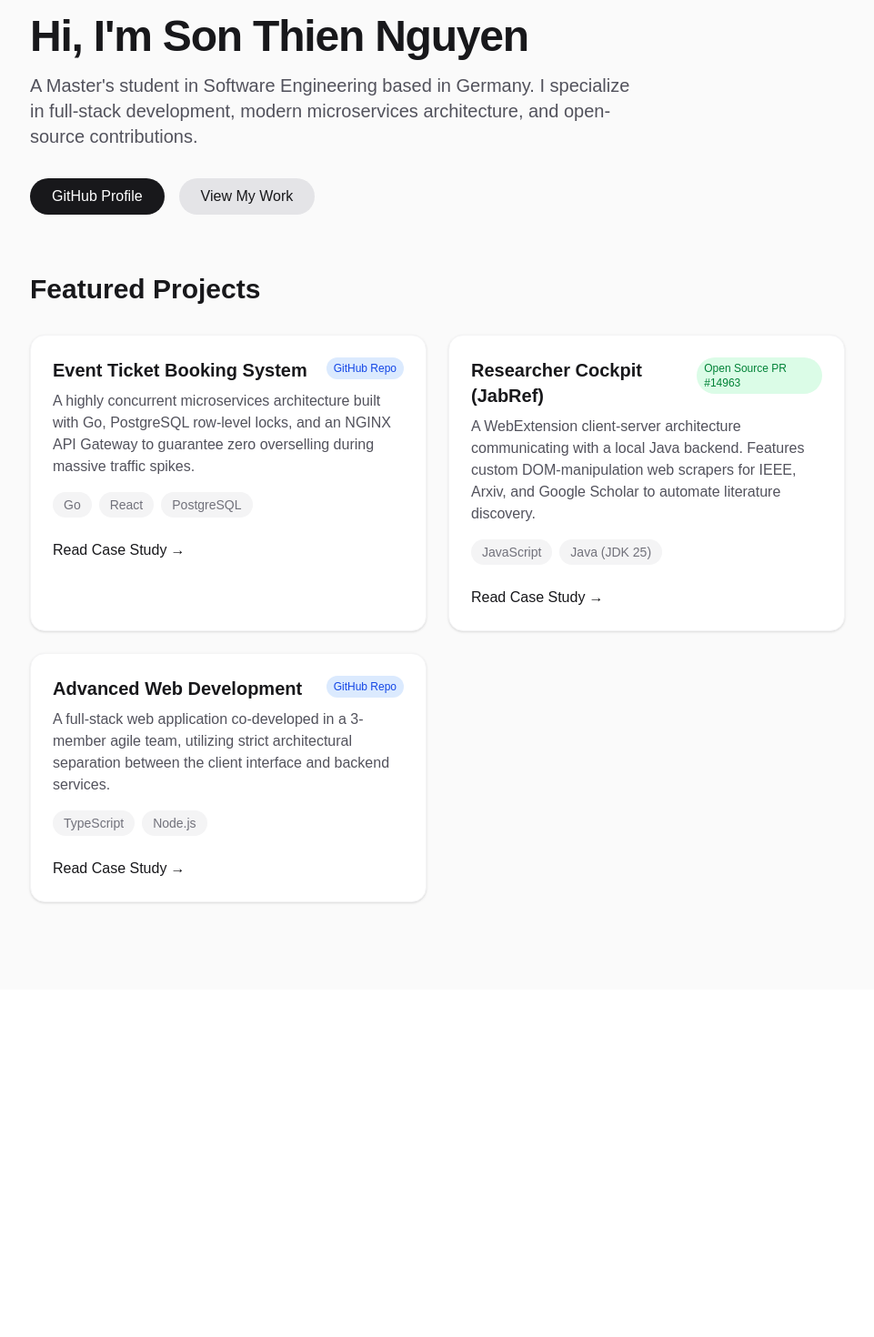
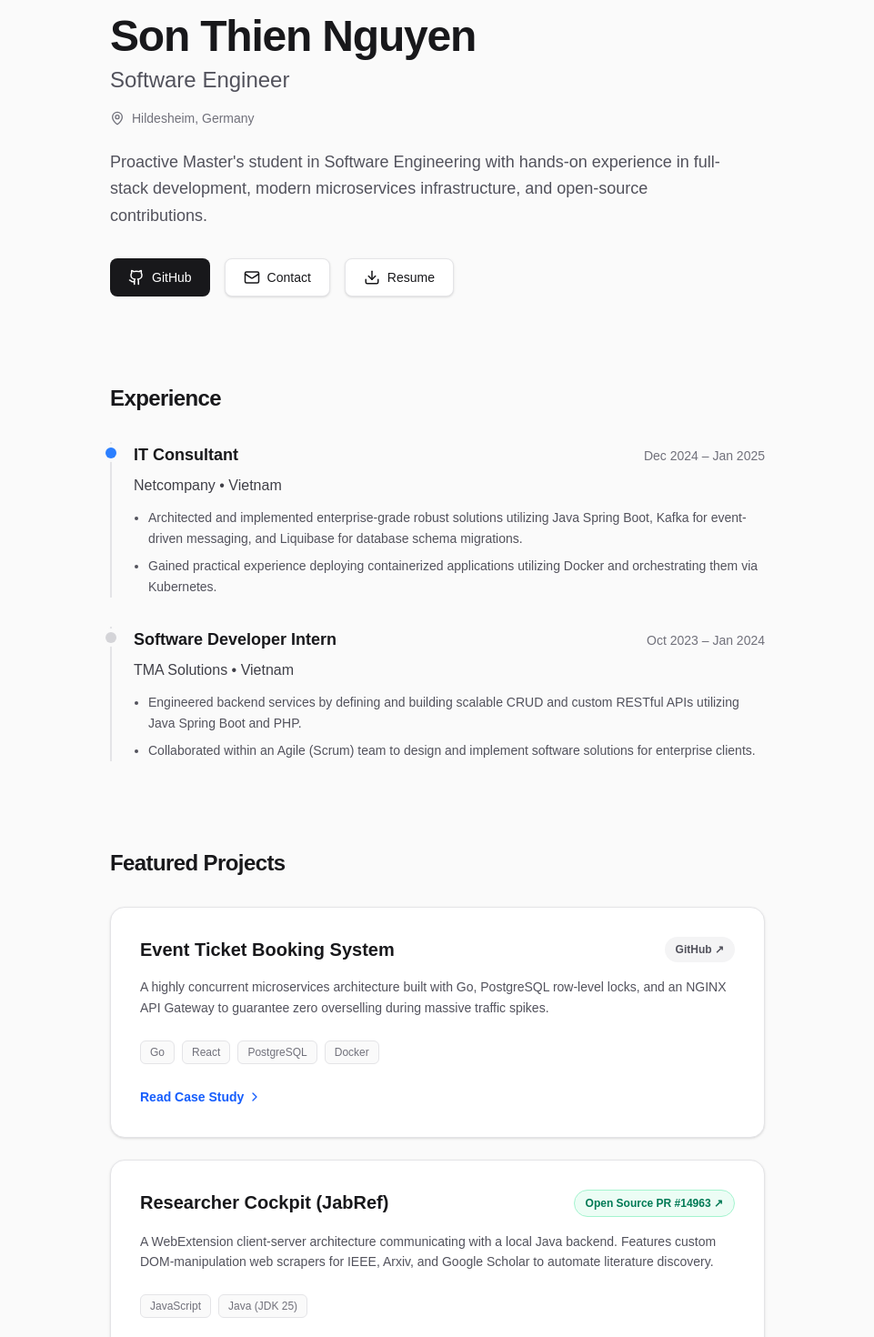
Before and after one commit to sonthien22501/portfolio, a Next.js app: page / in a window 1280 px wide. Shown: the part 80-1550 px from the top of the page at 91% size, without its empty margins (159-1120 px from the left). Before the commit the page ends 1168 px from the top, so only its background shows below. Built offline with nearby package versions, Linux system fonts and the light colour scheme.

Commit message:
style: professional redesign with lucide icons and experience timeline

```diff
--- a/package.json
+++ b/package.json
@@ -9,6 +9,7 @@
     "lint": "eslint"
   },
   "dependencies": {
+    "lucide-react": "^1.55.0",
     "next": "16.4.0",
     "react": "19.3.0",
     "react-dom": "19.3.0"
--- a/src/app/page.tsx
+++ b/src/app/page.tsx
@@ -1,87 +1,160 @@
 import React from 'react';
 import Link from 'next/link';
+import { Github, Linkedin, Mail, MapPin, Download, ChevronRight } from 'lucide-react';
 
 export default function Home() {
   return (
-    <main className="min-h-screen bg-zinc-50 p-8 md:p-24">
-      <div className="max-w-4xl mx-auto space-y-16">
+    <main className="min-h-screen bg-[#fafafa] text-zinc-900 selection:bg-blue-100">
+      <div className="max-w-3xl mx-auto px-6 py-16 md:py-24 space-y-24">
 
-        {/* Header Section */}
-        <header className="space-y-4">
-          <h1 className="text-5xl font-bold tracking-tight text-zinc-900">
-            Hi, I'm Son Thien Nguyen
-          </h1>
-          <p className="text-xl text-zinc-600 max-w-2xl">
-            A Master's student in Software Engineering based in Germany.
-            I specialize in full-stack development, modern microservices architecture, and open-source contributions.
+        {/* Header / Hero Section */}
+        <header className="space-y-6">
+          <div className="space-y-2">
+            <h1 className="text-4xl md:text-5xl font-extrabold tracking-tight text-zinc-900">
+              Son Thien Nguyen
+            </h1>
+            <p className="text-xl md:text-2xl text-zinc-600 font-medium">
+              Software Engineer
+            </p>
+            <div className="flex items-center gap-2 text-zinc-500 pt-2 text-sm font-medium">
+              <MapPin size={16} />
+              <span>Hildesheim, Germany</span>
+            </div>
+          </div>
+
+          <p className="text-lg text-zinc-600 leading-relaxed max-w-2xl">
+            Proactive Master's student in Software Engineering with hands-on experience in full-stack development, modern microservices infrastructure, and open-source contributions.
           </p>
-          <div className="flex gap-4 pt-4">
-            <a href="https://github.com/sonthien22501" target="_blank" rel="noreferrer" className="bg-zinc-900 text-white px-6 py-2 rounded-full hover:bg-zinc-800 transition-colors">
-              GitHub Profile
+
+          <div className="flex flex-wrap gap-4 pt-2">
+            <a href="https://github.com/sonthien22501" target="_blank" rel="noreferrer" className="flex items-center gap-2 bg-zinc-900 text-white px-5 py-2.5 rounded-lg hover:bg-zinc-800 transition-colors text-sm font-medium">
+              <Github size={18} />
+              GitHub
             </a>
-            <a href="#projects" className="bg-zinc-200 text-zinc-900 px-6 py-2 rounded-full hover:bg-zinc-300 transition-colors">
-              View My Work
+            <a href="mailto:sonthien225@gmail.com" className="flex items-center gap-2 bg-white border border-zinc-200 text-zinc-900 px-5 py-2.5 rounded-lg hover:bg-zinc-50 transition-colors text-sm font-medium shadow-sm">
+              <Mail size={18} />
+              Contact
+            </a>
+            {/* You can upload your PDF to the public folder to enable this download link */}
+            <a href="#" className="flex items-center gap-2 bg-white border border-zinc-200 text-zinc-900 px-5 py-2.5 rounded-lg hover:bg-zinc-50 transition-colors text-sm font-medium shadow-sm">
+              <Download size={18} />
+              Resume
             </a>
           </div>
         </header>
 
-        {/* Projects Section */}
-        <section id="projects" className="space-y-8">
-          <h2 className="text-3xl font-semibold text-zinc-900">Featured Projects</h2>
+        {/* Experience Section */}
+        <section className="space-y-8">
+          <h2 className="text-2xl font-bold tracking-tight text-zinc-900 flex items-center gap-2">
+            Experience
+          </h2>
 
-          <div className="grid grid-cols-1 md:grid-cols-2 gap-6">
+          <div className="space-y-8">
+            <div className="relative pl-6 border-l-2 border-zinc-200">
+              <div className="absolute w-3 h-3 bg-blue-500 rounded-full -left-[7px] top-1.5 ring-4 ring-[#fafafa]"></div>
+              <div className="flex flex-col md:flex-row md:justify-between md:items-baseline mb-2">
+                <h3 className="text-lg font-bold text-zinc-900">IT Consultant</h3>
+                <span className="text-sm text-zinc-500 font-medium">Dec 2024 – Jan 2025</span>
+              </div>
+              <p className="text-zinc-700 font-medium mb-3">Netcompany • Vietnam</p>
+              <ul className="list-disc list-outside ml-4 text-zinc-600 space-y-2 text-sm leading-relaxed">
+                <li>Architected and implemented enterprise-grade robust solutions utilizing Java Spring Boot, Kafka for event-driven messaging, and Liquibase for database schema migrations.</li>
+                <li>Gained practical experience deploying containerized applications utilizing Docker and orchestrating them via Kubernetes.</li>
+              </ul>
+            </div>
+
+            <div className="relative pl-6 border-l-2 border-zinc-200">
+              <div className="absolute w-3 h-3 bg-zinc-300 rounded-full -left-[7px] top-1.5 ring-4 ring-[#fafafa]"></div>
+              <div className="flex flex-col md:flex-row md:justify-between md:items-baseline mb-2">
+                <h3 className="text-lg font-bold text-zinc-900">Software Developer Intern</h3>
+                <span className="text-sm text-zinc-500 font-medium">Oct 2023 – Jan 2024</span>
+              </div>
+              <p className="text-zinc-700 font-medium mb-3">TMA Solutions • Vietnam</p>
+              <ul className="list-disc list-outside ml-4 text-zinc-600 space-y-2 text-sm leading-relaxed">
+                <li>Engineered backend services by defining and building scalable CRUD and custom RESTful APIs utilizing Java Spring Boot and PHP.</li>
+                <li>Collaborated within an Agile (Scrum) team to design and implement software solutions for enterprise clients.</li>
+              </ul>
+            </div>
+          </div>
+        </section>
+
+        {/* Featured Projects */}
+        <section className="space-y-8">
+          <h2 className="text-2xl font-bold tracking-tight text-zinc-900">Featured Projects</h2>
+
+          <div className="grid grid-cols-1 gap-6">
+
             {/* Ticket Booking System */}
-            <div className="bg-white p-6 rounded-2xl shadow-sm border border-zinc-100 hover:shadow-md transition-shadow">
-              <div className="flex justify-between items-start mb-2">
-                <h3 className="text-xl font-semibold text-zinc-900">Event Ticket Booking System</h3>
-                <a href="https://github.com/sonthien22501/ticket_booking_system" target="_blank" rel="noreferrer" className="text-xs font-medium text-blue-700 bg-blue-100 px-2 py-1 rounded-full hover:bg-blue-200">GitHub Repo</a>
+            <div className="group bg-white p-6 md:p-8 rounded-2xl border border-zinc-200 shadow-sm hover:shadow-md hover:border-zinc-300 transition-all">
+              <div className="flex justify-between items-start mb-4">
+                <h3 className="text-xl font-bold text-zinc-900">Event Ticket Booking System</h3>
+                <a href="https://github.com/sonthien22501/ticket_booking_system" target="_blank" rel="noreferrer" className="hidden md:inline-block text-xs font-semibold text-zinc-600 bg-zinc-100 px-3 py-1.5 rounded-full hover:bg-zinc-200 transition-colors">GitHub ↗</a>
               </div>
-              <p className="text-zinc-600 mb-4">
+              <p className="text-zinc-600 mb-6 text-sm leading-relaxed">
                 A highly concurrent microservices architecture built with Go, PostgreSQL row-level locks, and an NGINX API Gateway to guarantee zero overselling during massive traffic spikes.
               </p>
-              <div className="flex gap-2 text-sm text-zinc-500 mb-6">
-                <span className="bg-zinc-100 px-3 py-1 rounded-full">Go</span>
-                <span className="bg-zinc-100 px-3 py-1 rounded-full">React</span>
-                <span className="bg-zinc-100 px-3 py-1 rounded-full">PostgreSQL</span>
+              <div className="flex flex-wrap gap-2 text-xs text-zinc-500 font-medium mb-6">
+                <span className="bg-zinc-50 border border-zinc-200 px-2.5 py-1 rounded-md">Go</span>
+                <span className="bg-zinc-50 border border-zinc-200 px-2.5 py-1 rounded-md">React</span>
+                <span className="bg-zinc-50 border border-zinc-200 px-2.5 py-1 rounded-md">PostgreSQL</span>
+                <span className="bg-zinc-50 border border-zinc-200 px-2.5 py-1 rounded-md">Docker</span>
               </div>
-              <Link href="/projects/ticket-booking" className="text-zinc-900 font-medium hover:underline inline-flex items-center gap-1">Read Case Study <span aria-hidden="true">→</span></Link>
+              <Link href="/projects/ticket-booking" className="inline-flex items-center text-sm font-bold text-blue-600 hover:text-blue-700 group-hover:translate-x-1 transition-transform">
+                Read Case Study <ChevronRight size={16} className="ml-1" />
+              </Link>
             </div>
 
-            {/* JabRef Researcher Cockpit */}
-            <div className="bg-white p-6 rounded-2xl shadow-sm border border-zinc-100 hover:shadow-md transition-shadow">
-              <div className="flex justify-between items-start mb-2">
-                <h3 className="text-xl font-semibold text-zinc-900">Researcher Cockpit (JabRef)</h3>
-                <a href="https://github.com/JabRef/jabref/pull/14963" target="_blank" rel="noreferrer" className="text-xs font-medium text-green-700 bg-green-100 px-2 py-1 rounded-full hover:bg-green-200">Open Source PR #14963</a>
+            {/* Researcher Cockpit */}
+            <div className="group bg-white p-6 md:p-8 rounded-2xl border border-zinc-200 shadow-sm hover:shadow-md hover:border-zinc-300 transition-all">
+              <div className="flex justify-between items-start mb-4">
+                <h3 className="text-xl font-bold text-zinc-900">Researcher Cockpit (JabRef)</h3>
+                <a href="https://github.com/JabRef/jabref/pull/14963" target="_blank" rel="noreferrer" className="hidden md:inline-block text-xs font-semibold text-emerald-700 bg-emerald-50 border border-emerald-200 px-3 py-1.5 rounded-full hover:bg-emerald-100 transition-colors">Open Source PR #14963 ↗</a>
               </div>
-              <p className="text-zinc-600 mb-4">
+              <p className="text-zinc-600 mb-6 text-sm leading-relaxed">
                 A WebExtension client-server architecture communicating with a local Java backend. Features custom DOM-manipulation web scrapers for IEEE, Arxiv, and Google Scholar to automate literature discovery.
               </p>
-              <div className="flex gap-2 text-sm text-zinc-500 mb-6">
-                <span className="bg-zinc-100 px-3 py-1 rounded-full">JavaScript</span>
-                <span className="bg-zinc-100 px-3 py-1 rounded-full">Java (JDK 25)</span>
+              <div className="flex flex-wrap gap-2 text-xs text-zinc-500 font-medium mb-6">
+                <span className="bg-zinc-50 border border-zinc-200 px-2.5 py-1 rounded-md">JavaScript</span>
+                <span className="bg-zinc-50 border border-zinc-200 px-2.5 py-1 rounded-md">Java (JDK 25)</span>
               </div>
-              <Link href="/projects/researcher-cockpit" className="text-zinc-900 font-medium hover:underline inline-flex items-center gap-1">Read Case Study <span aria-hidden="true">→</span></Link>
+              <Link href="/projects/researcher-cockpit" className="inline-flex items-center text-sm font-bold text-blue-600 hover:text-blue-700 group-hover:translate-x-1 transition-transform">
+                Read Case Study <ChevronRight size={16} className="ml-1" />
+              </Link>
             </div>
 
             {/* Advanced Web Development */}
-            <div className="bg-white p-6 rounded-2xl shadow-sm border border-zinc-100 hover:shadow-md transition-shadow">
-              <div className="flex justify-between items-start mb-2">
-                <h3 className="text-xl font-semibold text-zinc-900">Advanced Web Development</h3>
-                <a href="https://github.com/Avnish-Raut/AWD_Project" target="_blank" rel="noreferrer" className="text-xs font-medium text-blue-700 bg-blue-100 px-2 py-1 rounded-full hover:bg-blue-200">GitHub Repo</a>
+            <div className="group bg-white p-6 md:p-8 rounded-2xl border border-zinc-200 shadow-sm hover:shadow-md hover:border-zinc-300 transition-all">
+              <div className="flex justify-between items-start mb-4">
+                <h3 className="text-xl font-bold text-zinc-900">Advanced Web Development</h3>
+                <a href="https://github.com/Avnish-Raut/AWD_Project" target="_blank" rel="noreferrer" className="hidden md:inline-block text-xs font-semibold text-zinc-600 bg-zinc-100 px-3 py-1.5 rounded-full hover:bg-zinc-200 transition-colors">GitHub ↗</a>
               </div>
-              <p className="text-zinc-600 mb-4">
+              <p className="text-zinc-600 mb-6 text-sm leading-relaxed">
                 A full-stack web application co-developed in a 3-member agile team, utilizing strict architectural separation between the client interface and backend services.
               </p>
-              <div className="flex gap-2 text-sm text-zinc-500 mb-6">
-                <span className="bg-zinc-100 px-3 py-1 rounded-full">TypeScript</span>
-                <span className="bg-zinc-100 px-3 py-1 rounded-full">Node.js</span>
+              <div className="flex flex-wrap gap-2 text-xs text-zinc-500 font-medium mb-6">
+                <span className="bg-zinc-50 border border-zinc-200 px-2.5 py-1 rounded-md">TypeScript</span>
+                <span className="bg-zinc-50 border border-zinc-200 px-2.5 py-1 rounded-md">Node.js</span>
               </div>
-              <Link href="/projects/awd-project" className="text-zinc-900 font-medium hover:underline inline-flex items-center gap-1">Read Case Study <span aria-hidden="true">→</span></Link>
+              <Link href="/projects/awd-project" className="inline-flex items-center text-sm font-bold text-blue-600 hover:text-blue-700 group-hover:translate-x-1 transition-transform">
+                Read Case Study <ChevronRight size={16} className="ml-1" />
+              </Link>
             </div>
 
           </div>
         </section>
 
+        {/* Education Section */}
+        <section className="space-y-8">
+          <h2 className="text-2xl font-bold tracking-tight text-zinc-900">Education</h2>
+          <div className="bg-white p-6 md:p-8 rounded-2xl border border-zinc-200 shadow-sm">
+            <div className="flex flex-col md:flex-row md:justify-between md:items-baseline mb-2">
+              <h3 className="text-lg font-bold text-zinc-900">M.Sc. Software Engineering</h3>
+              <span className="text-sm text-zinc-500 font-medium">Expected 2027</span>
+            </div>
+            <p className="text-zinc-700 font-medium mb-3">University of Hildesheim • Germany</p>
+            <p className="text-sm text-zinc-600 leading-relaxed">Focus Areas: Advanced Web Development, Software Product Lines, and Open-Source Contributions.</p>
+          </div>
+        </section>
       </div>
     </main>
   );
```
Also changed, not shown: 1 other file (tests, documents, lock files or other folders).
